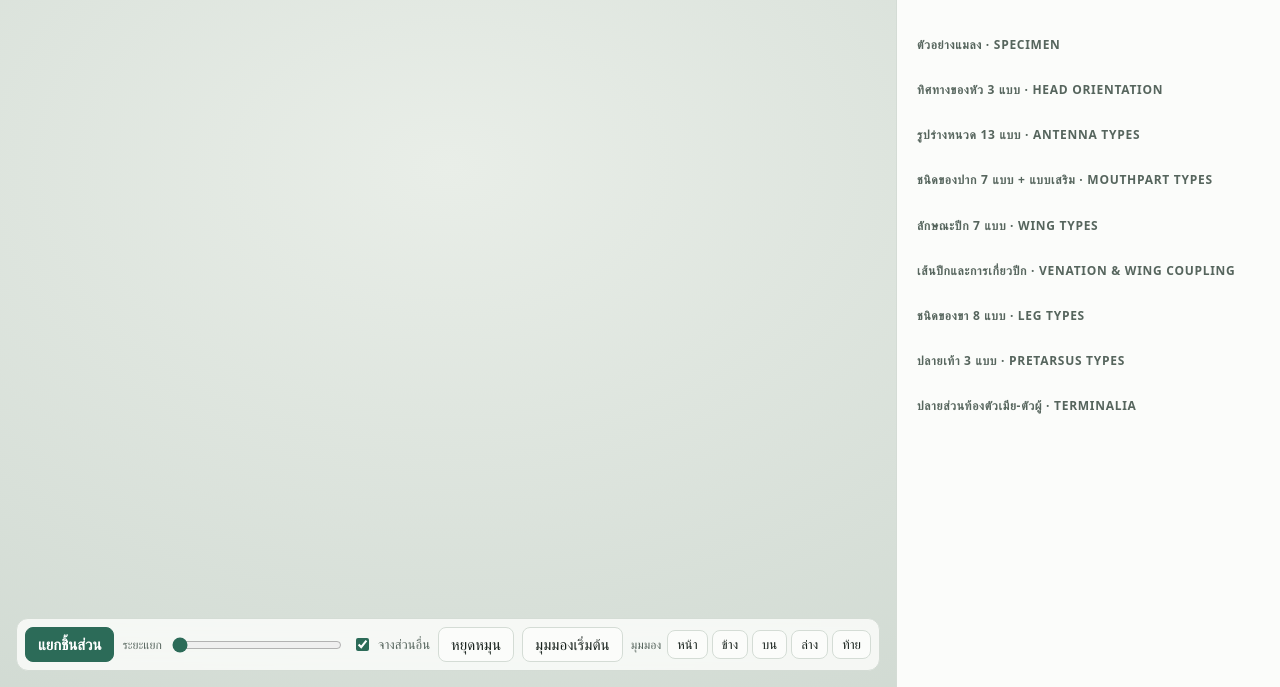
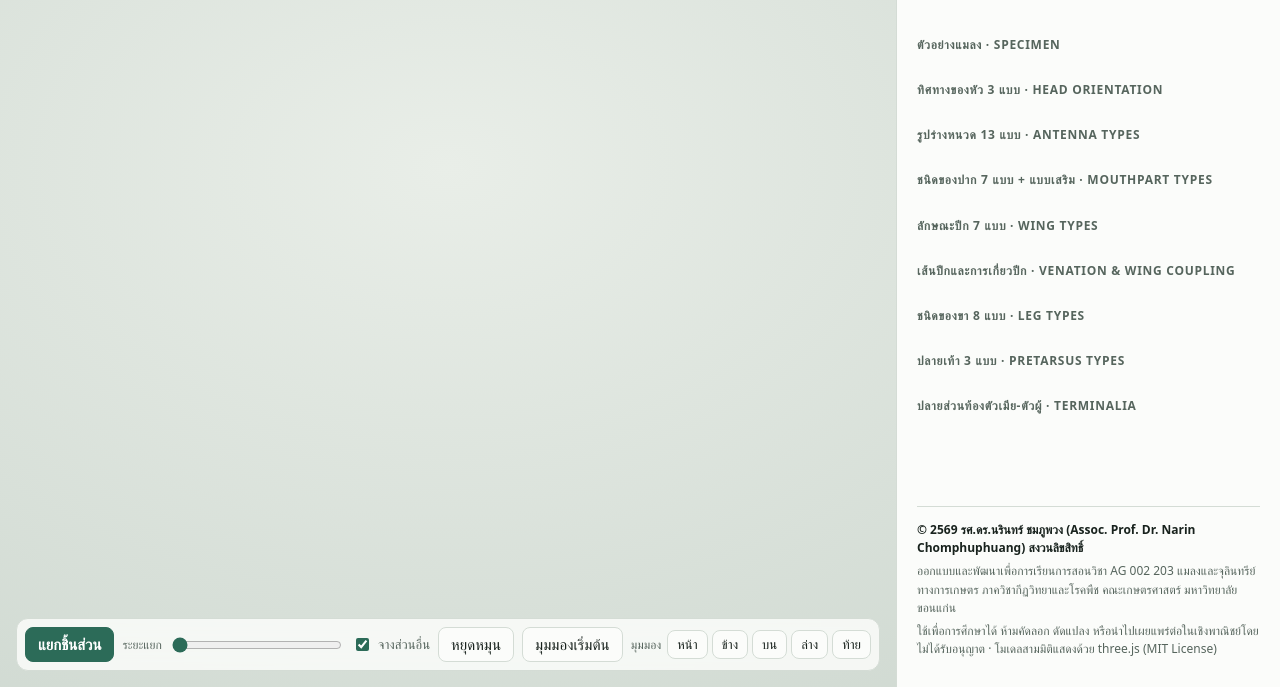
Before and after one commit to narinbio-cloud/insect-morphology, a plain HTML site: page index.html in a window 1280 px wide. Shown: the part 113-800 px from the top of the page. Drawn offline with nearby package versions, Linux system fonts and the light colour scheme; a web font is replaced by a local one.

Commit message:
Add copyright and author credit (panel footer, landing page, meta tags)
Co-Authored-By: Claude Opus 5.5 <noreply@anthropic.com>

```diff
--- a/index.html
+++ b/index.html
@@ -3,6 +3,8 @@
 <meta charset="utf-8">
 <meta name="viewport" content="width=device-width, initial-scale=1">
 <title>Insect Morphology 3D</title>
+<meta name="author" content="รศ.ดร.นรินทร์ ชมภูพวง (Narin Chomphuphuang)">
+<meta name="copyright" content="© 2569 Narin Chomphuphuang, Khon Kaen University">
 <link rel="preconnect" href="https://fonts.googleapis.com">
 <link rel="preconnect" href="https://fonts.gstatic.com" crossorigin>
 <link rel="stylesheet" href="https://fonts.googleapis.com/css2?family=Bai+Jamjuree:wght@500;600;700&family=IBM+Plex+Mono:wght@400;500&family=IBM+Plex+Sans+Thai:wght@400;500;600&display=swap">
@@ -182,6 +184,9 @@ button,input,select{font:inherit;color:inherit}
 .landcard .go{margin-top:auto;padding-top:8px;font-weight:600;color:var(--accent)}
 .landcard .pre{margin-top:auto;padding-top:8px;font-size:13px;color:var(--muted)}
 .landcard[aria-current="true"]{border-color:var(--accent);box-shadow:0 0 0 1px var(--accent)}
+.credit{margin-top:auto;padding-top:14px;border-top:1px solid var(--line);font-size:12px;line-height:1.55;color:var(--muted)}
+.credit p{margin:0 0 4px}
+.credit b{color:var(--ink);font-weight:600}
 .land-foot{margin-top:36px;padding-top:14px;border-top:1px solid var(--line);font-size:13px;color:var(--muted)}
 .sizebtn{display:none}
 /* Phones and tablets, portrait: the 3D stage stays fixed on top and only the panel scrolls,
@@ -376,6 +381,11 @@ button,input,select{font:inherit;color:inherit}
       </div>
       <p class="hint">รูปวิธานนี้ย่อให้ง่าย ครอบคลุม 12 กลุ่มที่พบบ่อยในงานเกษตร ไม่รวมแมลงไม่มีปีกและบางอันดับ เช่น Ephemeroptera, Trichoptera และ Phasmatodea · เนื้อหาเสริม ไม่มีในสไลด์ชุดนี้</p>
     </div>
+    <footer class="credit">
+      <p><b>© 2569 รศ.ดร.นรินทร์ ชมภูพวง (Assoc. Prof. Dr. Narin Chomphuphuang) สงวนลิขสิทธิ์</b></p>
+      <p>ออกแบบและพัฒนาเพื่อการเรียนการสอนวิชา AG 002 203 แมลงและจุลินทรีย์ทางการเกษตร ภาควิชากีฏวิทยาและโรคพืช คณะเกษตรศาสตร์ มหาวิทยาลัยขอนแก่น</p>
+      <p>ใช้เพื่อการศึกษาได้ ห้ามคัดลอก ดัดแปลง หรือนำไปเผยแพร่ต่อในเชิงพาณิชย์โดยไม่ได้รับอนุญาต · โมเดลสามมิติแสดงด้วย three.js (MIT License)</p>
+    </footer>
   </aside>
 </div>
 
@@ -407,7 +417,7 @@ button,input,select{font:inherit;color:inherit}
         <span class="pre">แนะนำให้ผ่านระดับ 2 ก่อน</span>
       </button>
     </div>
-    <p class="land-foot">ภาควิชากีฏวิทยาและโรคพืช คณะเกษตรศาสตร์ มหาวิทยาลัยขอนแก่น · ใช้ได้ทั้งบนคอมพิวเตอร์และมือถือ</p>
+    <p class="land-foot">ภาควิชากีฏวิทยาและโรคพืช คณะเกษตรศาสตร์ มหาวิทยาลัยขอนแก่น · ใช้ได้ทั้งบนคอมพิวเตอร์และมือถือ<br>© 2569 รศ.ดร.นรินทร์ ชมภูพวง (Assoc. Prof. Dr. Narin Chomphuphuang) สงวนลิขสิทธิ์ · พัฒนาเพื่อการเรียนการสอน ห้ามนำไปเผยแพร่ต่อเชิงพาณิชย์โดยไม่ได้รับอนุญาต</p>
   </div>
 </div>
 
```
